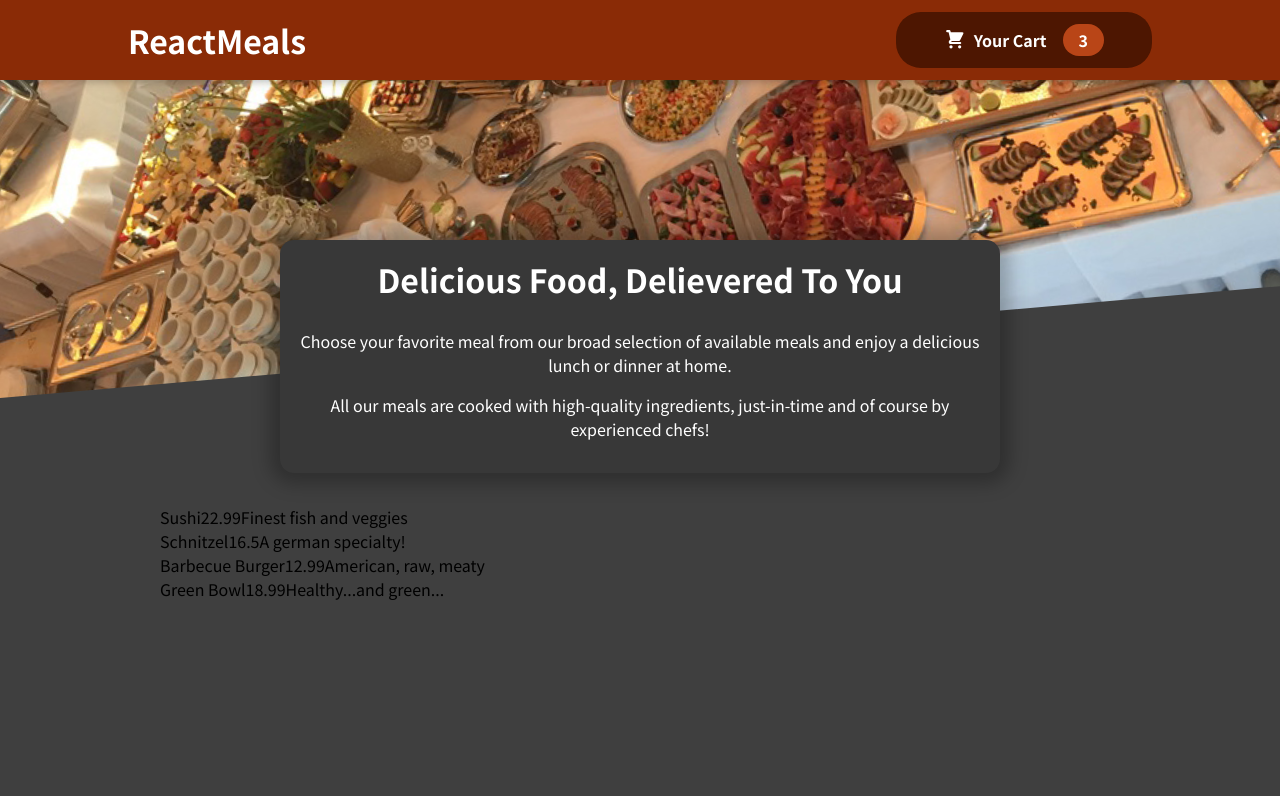
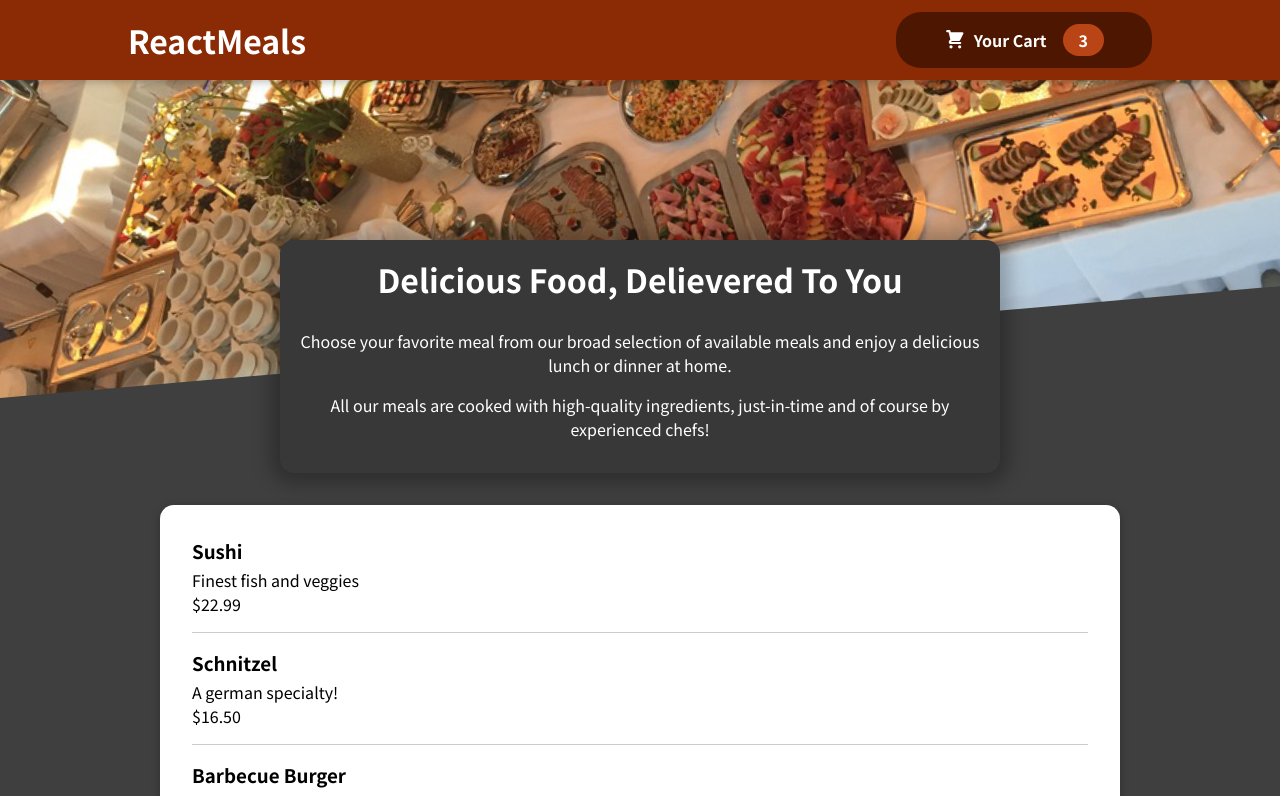
Before and after one commit to JensenYuen/React-by-Maximilian, a React (Create React App) app in the folder 06-react-food-order-app/: page / in a window 1280 px wide. Shown: the top 796 px of the page. Built offline with nearby package versions, Linux system fonts and the light colour scheme.

Commit message:
import MealItem component

```diff
--- a/06-react-food-order-app/src/components/Meals/AvaliableMeals.js
+++ b/06-react-food-order-app/src/components/Meals/AvaliableMeals.js
@@ -1,4 +1,7 @@
 import classes from "./AvailableMeals.module.css";
+
+import Card from "../UI/Card";
+import MealItem from "./MealItem/MealItem";
 
 const DUMMY_MEALS = [
   {
@@ -30,18 +33,21 @@
 const AvaliableMeals = () => {
   const mealsList = DUMMY_MEALS.map((meal) => {
     return (
-      <li key={meal.key}>
-        {meal.name}
-        {meal.price}
-        <span>{meal.description}</span>
-      </li>
+      <MealItem
+        key={meal.id}
+        name={meal.name}
+        description={meal.description}
+        price={meal.price}
+      />
     );
   });
 
   return (
     <section className={classes.meals}>
       <ul>
-        {mealsList}
+        <Card>
+          {mealsList}
+        </Card>
       </ul>
     </section>
   );
--- /dev/null
+++ b/06-react-food-order-app/src/components/Meals/MealItem/MealItem.js
@@ -0,0 +1,18 @@
+import classes from "./MealItem.module.css"
+
+const MealItem = (props) => {
+  const price = `$${props.price.toFixed(2)}`;
+
+  return (
+    <li className={classes.meal}>
+      <div>
+        <h3>{props.name}</h3>
+        <div>{props.description}</div>
+        <div>{price}</div>
+        <div></div>
+      </div>
+    </li>
+  );
+};
+
+export default MealItem;
```
Also changed, not shown: 06-react-food-order-app/src/components/Meals/MealsItem.js (deleted, +0 -9 lines), 06-react-food-order-app/src/components/Meals/MealItem/MealItem.module.css (renamed from 06-react-food-order-app/src/components/Meals/MealsItem.module.css).
